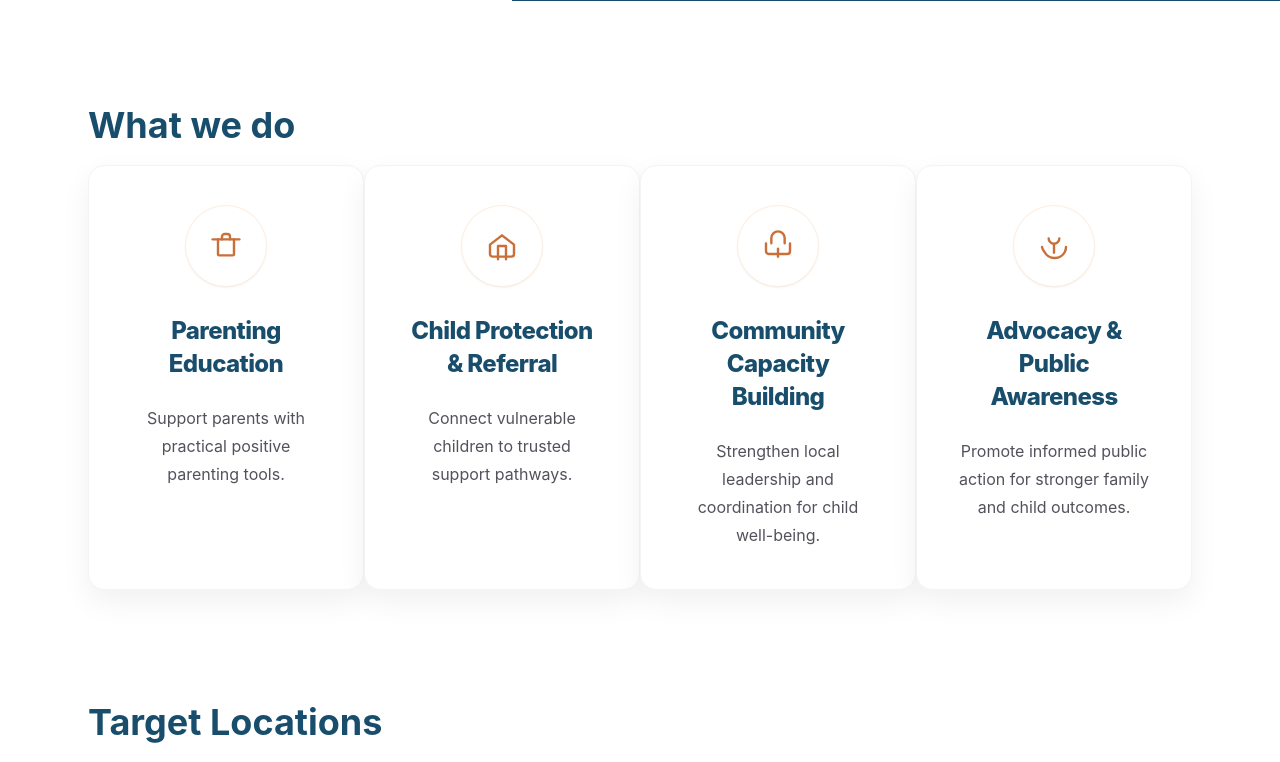
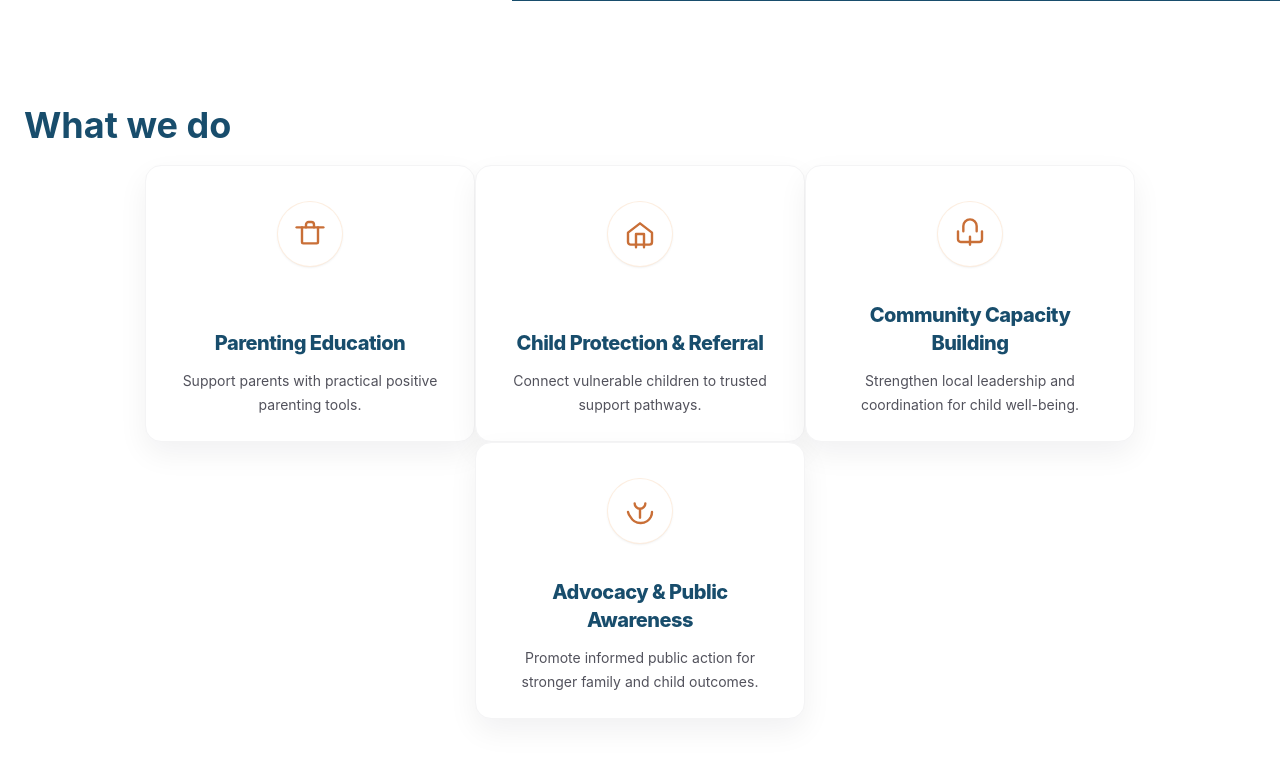
Before and after one commit to mpc-organization/MPC-Web-V1, a Next.js app: page /home in a window 1280 px wide. Shown: the part 2013-2775 px from the top of the page. Built offline with nearby package versions, Linux system fonts and the light colour scheme; a web font is replaced by a local one.

Commit message:
Refactor HomePage component: Update layout and styling for strategies section to enhance visual appeal and accessibility

```diff
--- a/app/(public)/home/page.tsx
+++ b/app/(public)/home/page.tsx
@@ -316,32 +316,35 @@ export default function HomePage() {
           className="relative left-1/2 w-screen max-w-[100vw] -translate-x-1/2 overflow-hidden bg-white py-10 dark:bg-zinc-900 sm:py-14"
           lang={locale === "km" ? "km" : "en"}
         >
-          <div className="mx-auto w-full max-w-6xl px-6">
+          <div className="mx-auto w-full max-w-8xl px-6">
             <div className="space-y-5">
               <h2 className="text-3xl font-bold text-[#184D6C] sm:text-4xl">
                 {locale === "km" ? "អ្វីដែលយើងធ្វើ" : "What we do"}
               </h2>
 
-              <div className="grid gap-0 sm:grid-cols-2 lg:grid-cols-4 items-stretch">
+              <div className="flex flex-wrap items-stretch justify-center gap-0">
             {STRATEGIES.map((strategy, index) => {
 
               return (
                 <Link
                   key={strategy.slug}
                   href={`/strategies/${strategy.slug}`}
-                  className="group flex flex-col items-center rounded-2xl bg-white p-8 sm:p-10 text-center border border-zinc-100 shadow-[0_12px_30px_rgba(16,24,40,0.06)] transition-transform hover:-translate-y-1 hover:shadow-[0_18px_40px_rgba(16,24,40,0.08)] min-h-[22rem]"
+                  className="group flex flex-col items-center justify-between w-[330px] h-[277px] rounded-2xl bg-white p-6 sm:p-6 text-center border border-zinc-100 shadow-[0_12px_30px_rgba(16,24,40,0.06)] transition-transform hover:-translate-y-1 hover:shadow-[0_18px_40px_rgba(16,24,40,0.08)]"
                 >
-                    <div className="mb-6 flex h-20 w-20 items-center justify-center rounded-full bg-white ring-1 ring-[#fdeee0] text-[#c96f37] shadow-sm">
+                    <div className="mt-3 flex h-16 w-16 items-center justify-center rounded-full bg-white ring-1 ring-[#fdeee0] text-[#c96f37] shadow-sm">
                       {ICON_SVGS[index % ICON_SVGS.length]}
                     </div>
 
-                    <h3 className="mt-1 text-2xl font-extrabold text-[#184D6C] leading-snug tracking-tight">
-                      {strategy.name}
-                    </h3>
+                    <div>
+                      <h3 className="mt-3 text-xl font-extrabold text-[#184D6C] leading-snug tracking-tight">
+                        {strategy.name}
+                      </h3>
 
-                    <p className="mt-6 text-base leading-7 text-zinc-600 max-w-xs">
-                      {strategy.shortDescription}
-                    </p>
+                      <p className="mt-3 text-sm leading-6 text-zinc-600 max-w-[260px] mx-auto">
+                        {strategy.shortDescription}
+                      </p>
+                    </div>
+
                 </Link>
               );
             })}
```
